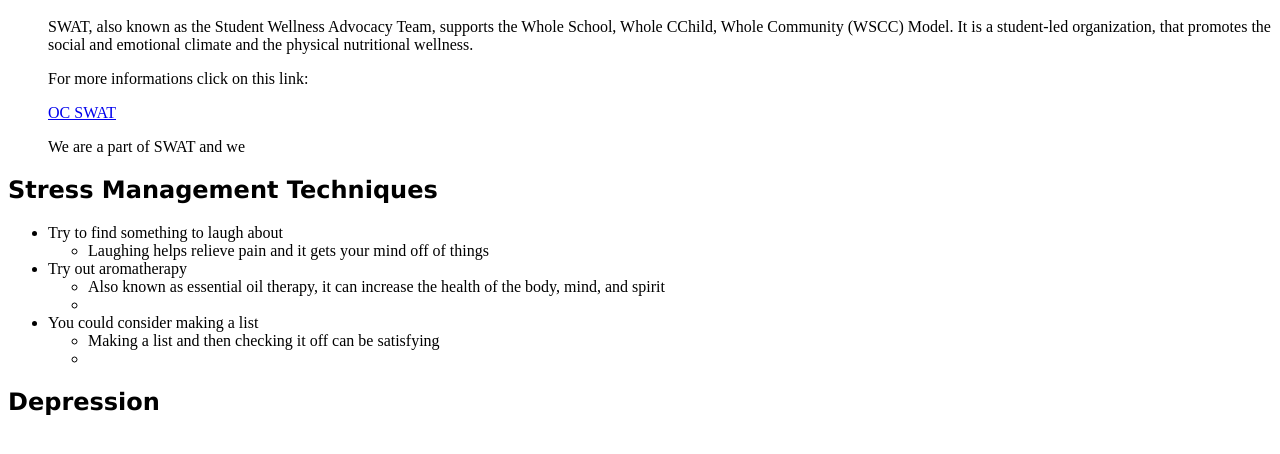
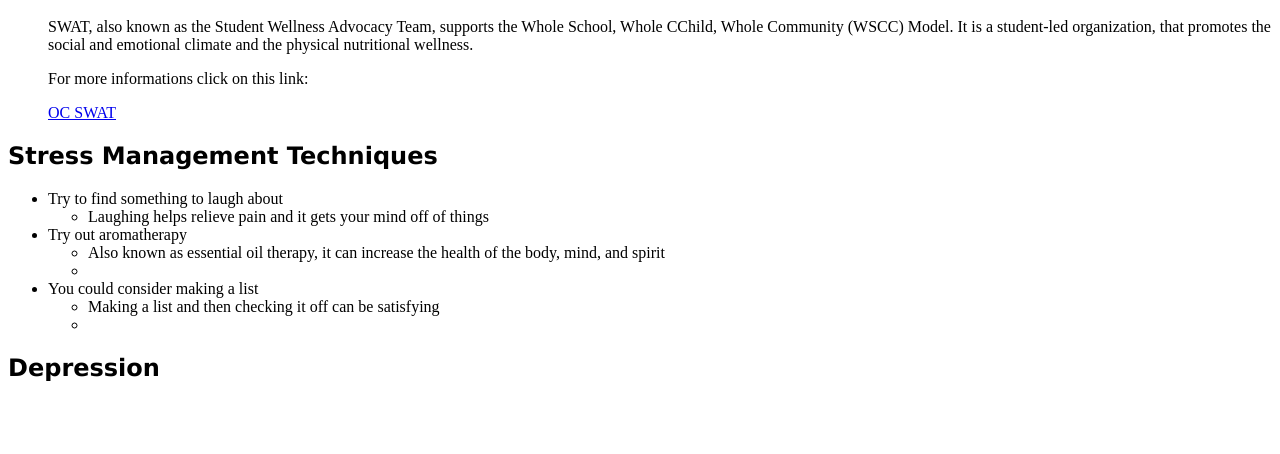
Before and after one commit to AIIenC/SWAT-Mental-Health, a plain HTML site: page index.html in a window 1280 px wide. Shown: the part 342-796 px from the top of the page. Drawn offline with Linux system fonts and the light colour scheme.

Commit message:
Update index.html

```diff
--- a/index.html
+++ b/index.html
@@ -32,7 +32,7 @@
             SWAT, also known as the Student Wellness Advocacy Team, supports the Whole School, Whole CChild, Whole Community (WSCC) Model. It is a student-led organization, that promotes the social and emotional climate and the physical nutritional wellness.
             <p>For more informations click on this link:</p>
             <p><a href="https://www.dvusd.org/domain/10467">OC SWAT</a></p>
-            We are a part of SWAT and we
+
         </ul>
     <h2 class="title">Stress Management Techniques</h2>
         <ul>
```
